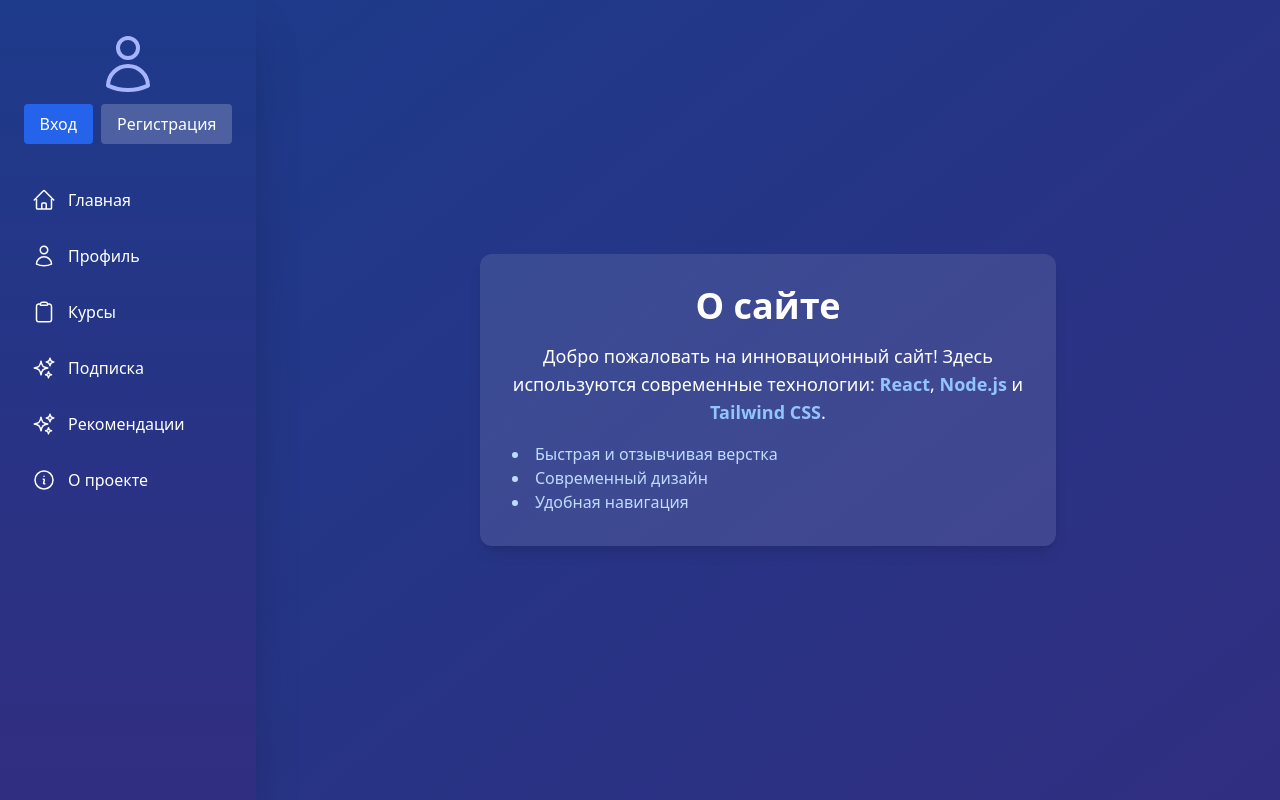
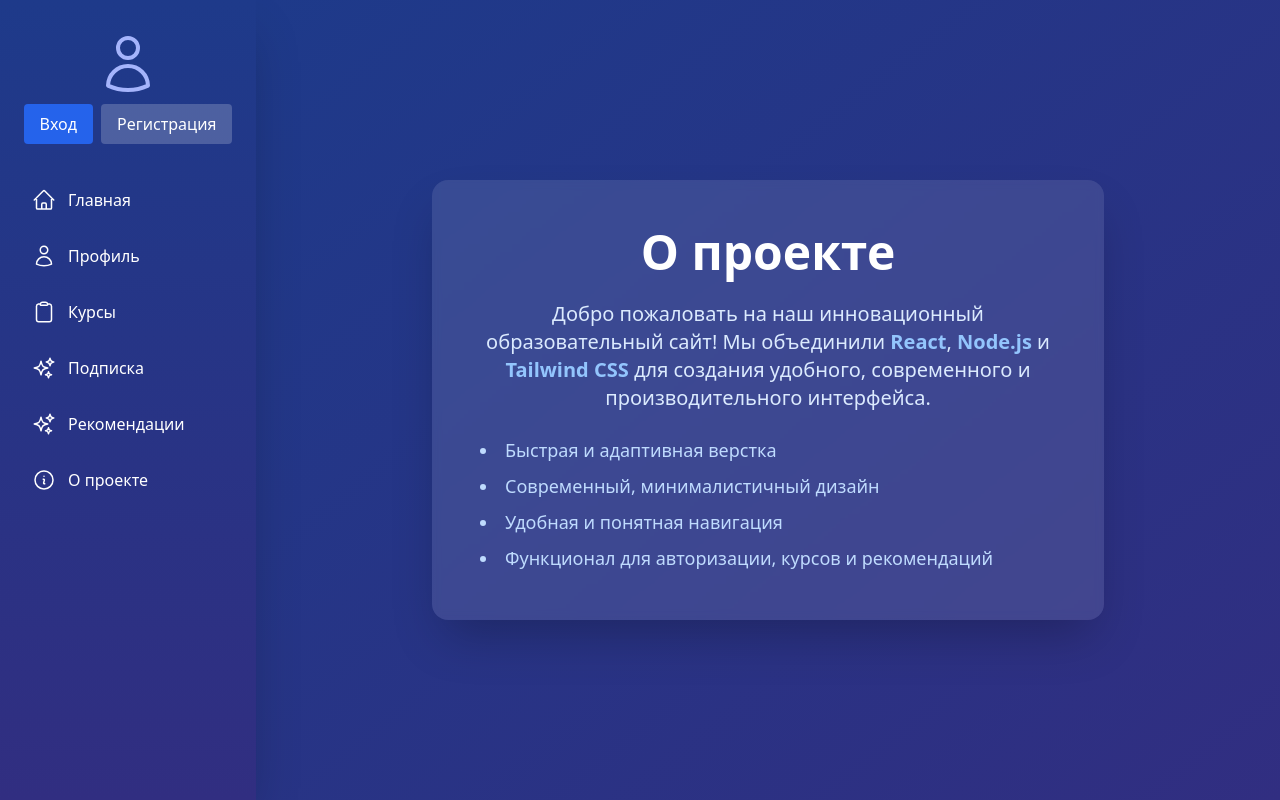
Before and after one commit to Eraqa000/Innovative-nodejs-site, a React (Vite) app in the folder frontend/: page /about in a window 1280 px wide. Built offline with nearby package versions, Linux system fonts and the light colour scheme; no server answers.

Commit message:
Update About.jsx

```diff
--- a/frontend/src/pages/About.jsx
+++ b/frontend/src/pages/About.jsx
@@ -2,22 +2,25 @@ import React from "react";
 
 export default function About() {
   return (
-    <div className="flex flex-col items-center justify-center min-h-screen bg-gradient-to-br from-blue-900 to-indigo-900 text-white px-4">
-      <div className="bg-white bg-opacity-10 rounded-xl shadow-lg p-8 max-w-xl w-full">
-        <h1 className="text-4xl font-bold mb-4 text-center">О сайте</h1>
-        <p className="text-lg mb-4 text-center">
-          Добро пожаловать на инновационный сайт! Здесь используются современные
-          технологии:{" "}
-          <span className="font-semibold text-blue-300">React</span>,{" "}
+    <section className="flex items-center justify-center min-h-screen bg-gradient-to-br from-blue-900 to-indigo-900 text-white px-4">
+      <div className="bg-white bg-opacity-10 backdrop-blur-sm rounded-2xl shadow-2xl p-8 sm:p-12 max-w-2xl w-full transition">
+        <h1 className="text-4xl sm:text-5xl font-extrabold mb-6 text-center">
+          О проекте
+        </h1>
+        <p className="text-lg sm:text-xl leading-relaxed mb-6 text-center text-blue-100">
+          Добро пожаловать на наш инновационный образовательный сайт! Мы объединили
+          <span className="font-semibold text-blue-300"> React</span>,{" "}
           <span className="font-semibold text-blue-300">Node.js</span> и{" "}
-          <span className="font-semibold text-blue-300">Tailwind CSS</span>.
+          <span className="font-semibold text-blue-300">Tailwind CSS</span> для создания
+          удобного, современного и производительного интерфейса.
         </p>
-        <ul className="list-disc list-inside text-blue-200">
-          <li>Быстрая и отзывчивая верстка</li>
-          <li>Современный дизайн</li>
-          <li>Удобная навигация</li>
+        <ul className="list-disc list-inside space-y-2 text-blue-200 text-base sm:text-lg">
+          <li>Быстрая и адаптивная верстка</li>
+          <li>Современный, минималистичный дизайн</li>
+          <li>Удобная и понятная навигация</li>
+          <li>Функционал для авторизации, курсов и рекомендаций</li>
         </ul>
       </div>
-    </div>
+    </section>
   );
 }
```
